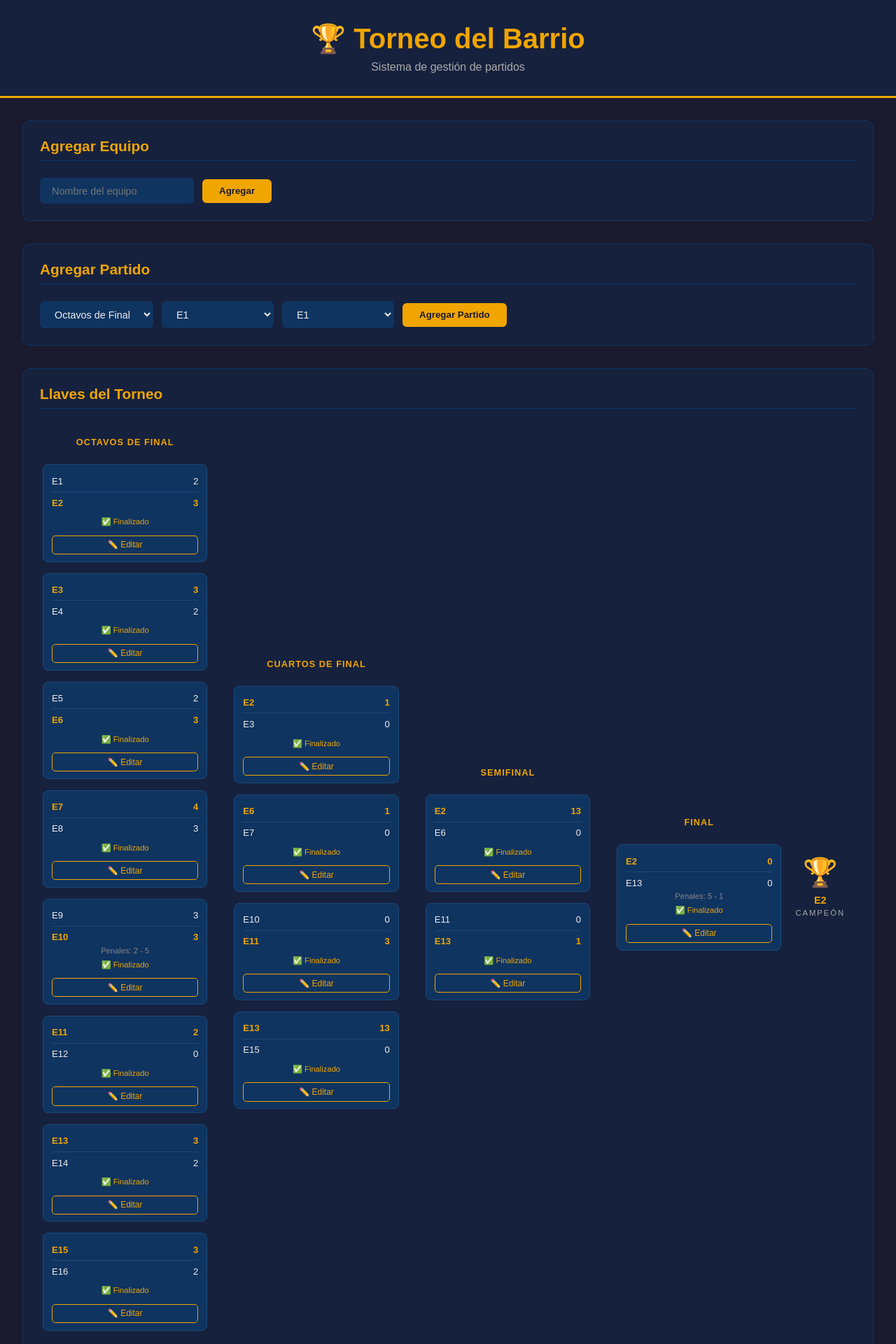
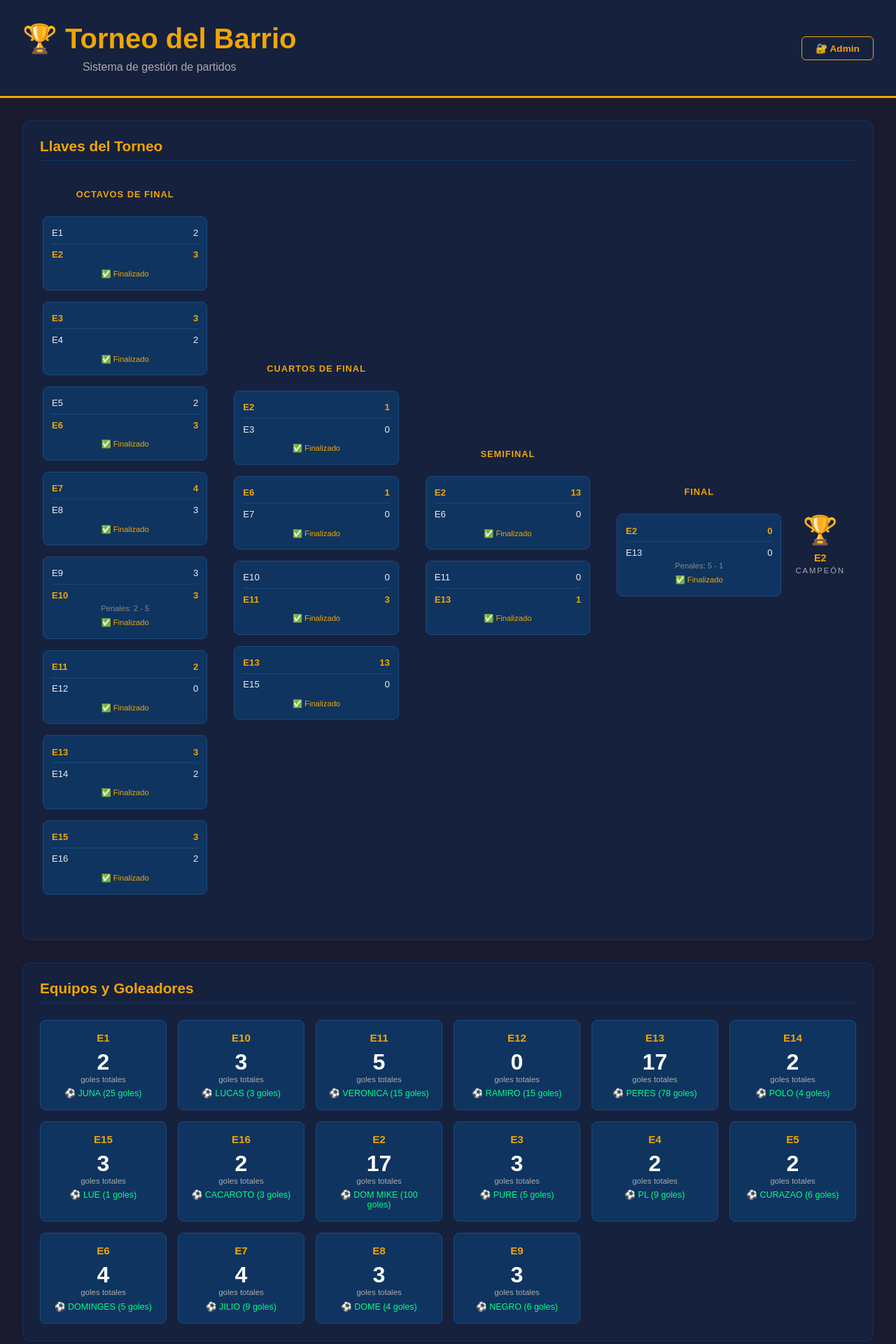
Before and after one commit to andresasaki5-sketch/torneo, a Flask app: page / in a window 1280 px wide. Shown: the top 1920 px of the page at 70% size. Run offline with Flask 3, Linux system fonts and the light colour scheme; data comes from the database, SQL or seed files in the repository.

Commit message:
Agrego sistema de login admin

```diff
--- a/app.py
+++ b/app.py
@@ -1,9 +1,13 @@
-from flask import Flask, render_template, request, jsonify
+from flask import Flask, render_template, request, jsonify, session, redirect
 from flask_cors import CORS
 import sqlite3
+import os
 
 app = Flask(__name__)
 CORS(app)
+app.secret_key = 'torneo_barrio_2026_secreto'
+
+ADMIN_PASSWORD = 'torneo2026'
 
 def conectar():
     return sqlite3.connect('torneo.db')
@@ -35,9 +39,29 @@ def iniciar_db():
 
 iniciar_db()
 
+def es_admin():
+    return session.get('admin') == True
+
 @app.route('/')
 def index():
-    return render_template('index.html')
+    return render_template('index.html', admin=es_admin())
+
+@app.route('/login', methods=['POST'])
+def login():
+    datos = request.json
+    if datos.get('password') == ADMIN_PASSWORD:
+        session['admin'] = True
+        return jsonify({'ok': True})
+    return jsonify({'ok': False, 'mensaje': 'Contraseña incorrecta'})
+
+@app.route('/logout', methods=['POST'])
+def logout():
+    session.pop('admin', None)
+    return jsonify({'ok': True})
+
+@app.route('/api/admin')
+def check_admin():
+    return jsonify({'admin': es_admin()})
 
 @app.route('/api/equipos')
 def get_equipos():
@@ -55,6 +79,8 @@ def get_equipos():
 
 @app.route('/api/equipos', methods=['POST'])
 def crear_equipo():
+    if not es_admin():
+        return jsonify({'error': 'No autorizado'}), 403
     datos = request.json
     con = conectar()
     c = con.cursor()
@@ -65,6 +91,8 @@ def crear_equipo():
 
 @app.route('/api/equipos/<int:id>/goleador', methods=['PUT'])
 def actualizar_goleador(id):
+    if not es_admin():
+        return jsonify({'error': 'No autorizado'}), 403
     datos = request.json
     con = conectar()
     c = con.cursor()
@@ -98,6 +126,8 @@ def get_partidos():
 
 @app.route('/api/partidos', methods=['POST'])
 def crear_partido():
+    if not es_admin():
+        return jsonify({'error': 'No autorizado'}), 403
     datos = request.json
     con = conectar()
     c = con.cursor()
@@ -109,6 +139,8 @@ def crear_partido():
 
 @app.route('/api/partidos/<int:id>', methods=['DELETE'])
 def eliminar_partido(id):
+    if not es_admin():
+        return jsonify({'error': 'No autorizado'}), 403
     con = conectar()
     c = con.cursor()
     c.execute('SELECT equipo1_id, equipo2_id, goles1, goles2, estado FROM partidos WHERE id=?', (id,))
@@ -123,6 +155,8 @@ def eliminar_partido(id):
 
 @app.route('/api/partidos/<int:id>', methods=['PUT'])
 def actualizar_partido(id):
+    if not es_admin():
+        return jsonify({'error': 'No autorizado'}), 403
     datos = request.json
     con = conectar()
     c = con.cursor()
--- a/static/script.js
+++ b/static/script.js
@@ -1,11 +1,69 @@
 let partidoActual = null;
 let equipoActual = null;
 let golesAntesEmpate = { g1: 0, g2: 0 };
+let esAdmin = false;
 
 window.onload = function() {
+    verificarAdmin();
     cargarPartidos();
     cargarEquipos();
 };
+
+// ── ADMIN ──
+function verificarAdmin() {
+    fetch('/api/admin')
+    .then(r => r.json())
+    .then(data => {
+        esAdmin = data.admin;
+        actualizarUI();
+    });
+}
+
+function actualizarUI() {
+    document.getElementById('panel-admin').style.display = esAdmin ? 'block' : 'none';
+    document.getElementById('btn-entrar').style.display = esAdmin ? 'none' : 'block';
+    document.getElementById('btn-salir').style.display = esAdmin ? 'block' : 'none';
+    document.getElementById('label-admin').style.display = esAdmin ? 'inline' : 'none';
+    cargarPartidos();
+    cargarEquipos();
+}
+
+function abrirLogin() {
+    document.getElementById('modal-login').style.display = 'flex';
+    document.getElementById('input-password').value = '';
+    document.getElementById('error-login').style.display = 'none';
+}
+
+function cerrarLogin() {
+    document.getElementById('modal-login').style.display = 'none';
+}
+
+function iniciarSesion() {
+    const password = document.getElementById('input-password').value;
+    fetch('/login', {
+        method: 'POST',
+        headers: { 'Content-Type': 'application/json' },
+        body: JSON.stringify({ password })
+    })
+    .then(r => r.json())
+    .then(data => {
+        if (data.ok) {
+            esAdmin = true;
+            cerrarLogin();
+            actualizarUI();
+        } else {
+            document.getElementById('error-login').style.display = 'block';
+        }
+    });
+}
+
+function cerrarSesion() {
+    fetch('/logout', { method: 'POST' })
+    .then(() => {
+        esAdmin = false;
+        actualizarUI();
+    });
+}
 
 // ── EQUIPOS ──
 function cargarEquipos() {
@@ -14,12 +72,14 @@ function cargarEquipos() {
     .then(equipos => {
         const sel1 = document.getElementById('equipo1-partido');
         const sel2 = document.getElementById('equipo2-partido');
+        if (sel1 && sel2) {
             sel1.innerHTML = '';
             sel2.innerHTML = '';
             equipos.forEach(e => {
                 sel1.innerHTML += `<option value="${e.id}">${e.nombre}</option>`;
                 sel2.innerHTML += `<option value="${e.id}">${e.nombre}</option>`;
             });
+        }
         renderEquipos(equipos);
     });
 }
@@ -31,12 +91,16 @@ function renderEquipos(equipos) {
         const goleador = e.goleador_nombre
             ? `⚽ ${e.goleador_nombre} (${e.goleador_goles} goles)`
             : 'Sin goleador registrado';
+        const clickAdmin = esAdmin
+            ? `onclick="abrirGoleador(${e.id}, '${e.nombre}', '${e.goleador_nombre}', ${e.goleador_goles})"`
+            : '';
         div.innerHTML += `
-            <div class="equipo-card" onclick="abrirGoleador(${e.id}, '${e.nombre}', '${e.goleador_nombre}', ${e.goleador_goles})">
+            <div class="equipo-card ${esAdmin ? 'admin-card' : ''}" ${clickAdmin}>
                 <h3>${e.nombre}</h3>
                 <div class="goles">${e.goles_total}</div>
                 <div class="goles-label">goles totales</div>
                 <div class="goleador-info">${goleador}</div>
+                ${esAdmin ? '<div class="admin-hint">✏️ Clic para editar goleador</div>' : ''}
             </div>
         `;
     });
@@ -90,7 +154,6 @@ function cargarPartidos() {
             }
         });
 
-        // Campeón
         const finalPartidos = porRonda.final;
         const campeonDiv = document.getElementById('campeon');
         const campeonNombre = document.getElementById('campeon-nombre');
@@ -140,22 +203,23 @@ function crearTarjeta(p) {
         penalesTexto = `<div class="penales-info">Penales: ${p.penales1} - ${p.penales2}</div>`;
     }
 
-    const t1 = p.equipo1 || 'Por definir';
-    const t2 = p.equipo2 || 'Por definir';
+    const botonEditar = esAdmin
+        ? `<button class="btn-editar" onclick='abrirResultado(${JSON.stringify(p)})'>✏️ Editar</button>`
+        : '';
 
     div.innerHTML = `
         <div class="equipo ${ganador1 ? 'ganador' : ''}">
-            <span>${t1}</span>
+            <span>${p.equipo1 || 'Por definir'}</span>
             <span>${g1}</span>
         </div>
         <div class="separador"></div>
         <div class="equipo ${ganador2 ? 'ganador' : ''}">
-            <span>${t2}</span>
+            <span>${p.equipo2 || 'Por definir'}</span>
             <span>${g2}</span>
         </div>
         ${penalesTexto}
         <div class="estado-badge estado-${p.estado}">${estadoTexto}</div>
-        <button class="btn-editar" onclick='abrirResultado(${JSON.stringify(p)})'>✏️ Editar</button>
+        ${botonEditar}
     `;
     return div;
 }
@@ -192,7 +256,6 @@ function cerrarModalResultado() {
 function guardarEstado(estado) {
     const g1 = parseInt(document.getElementById('goles-e1').value) || 0;
     const g2 = parseInt(document.getElementById('goles-e2').value) || 0;
-
     if (estado === 'finalizado' && g1 === g2) {
         golesAntesEmpate = { g1, g2 };
         cerrarModalResultado();
@@ -221,7 +284,6 @@ function enviarResultado(estado, g1, g2, p1, p2) {
     });
 }
 
-// ── ELIMINAR PARTIDO ──
 function eliminarPartido() {
     if (!confirm('¿Seguro que deseas eliminar este partido?')) return;
     fetch(`/api/partidos/${partidoActual.id}`, { method: 'DELETE' })
--- a/static/style.css
+++ b/static/style.css
@@ -399,3 +399,43 @@ main { max-width: 1400px; margin: 0 auto; padding: 2rem; }
 }
 
 .btn-eliminar:hover { background: #ff4444; color: #fff; }
+.header-contenido {
+    display: flex;
+    justify-content: space-between;
+    align-items: center;
+    max-width: 1400px;
+    margin: 0 auto;
+}
+
+.btn-login {
+    padding: 0.5rem 1.2rem;
+    background: transparent;
+    color: #f0a500;
+    border: 1px solid #f0a500;
+    border-radius: 6px;
+    cursor: pointer;
+    font-weight: bold;
+    font-size: 0.85rem;
+}
+
+.btn-login:hover { background: #f0a500; color: #1a1a2e; }
+
+.btn-logout {
+    padding: 0.5rem 1.2rem;
+    background: transparent;
+    color: #ff4444;
+    border: 1px solid #ff4444;
+    border-radius: 6px;
+    cursor: pointer;
+    font-size: 0.85rem;
+}
+
+.btn-logout:hover { background: #ff4444; color: #fff; }
+
+.admin-card { cursor: pointer; }
+
+.admin-hint {
+    font-size: 0.72rem;
+    color: #555;
+    margin-top: 0.3rem;
+}
--- a/templates/index.html
+++ b/templates/index.html
@@ -9,11 +9,23 @@
 <body>
 
 <header>
+    <div class="header-contenido">
+        <div>
             <h1>🏆 Torneo del Barrio</h1>
             <p>Sistema de gestión de partidos</p>
+        </div>
+        <div id="zona-admin">
+            <button class="btn-login" onclick="abrirLogin()" id="btn-entrar">🔐 Admin</button>
+            <button class="btn-logout" onclick="cerrarSesion()" id="btn-salir" style="display:none">🚪 Salir</button>
+            <span id="label-admin" style="display:none;color:#00ff88;font-size:0.85rem">✅ Modo Admin</span>
+        </div>
+    </div>
 </header>
 
 <main>
+
+    <!-- PANEL ADMIN -->
+    <div id="panel-admin" style="display:none">
 
         <!-- AGREGAR EQUIPO -->
         <section class="seccion">
@@ -39,6 +51,8 @@
                 <button onclick="crearPartido()">Agregar Partido</button>
             </div>
         </section>
+
+    </div>
 
     <!-- BRACKET -->
     <section class="seccion">
@@ -80,6 +94,20 @@
     </section>
 
 </main>
+
+<!-- MODAL LOGIN -->
+<div id="modal-login" class="modal" style="display:none">
+    <div class="modal-contenido">
+        <button class="cerrar" onclick="cerrarLogin()">✕</button>
+        <h2>🔐 Acceso Admin</h2>
+        <p style="color:#aaa;text-align:center;margin-bottom:1rem">Solo el administrador puede editar</p>
+        <div class="formulario" style="flex-direction:column;align-items:stretch">
+            <input type="password" id="input-password" placeholder="Contraseña">
+            <button onclick="iniciarSesion()">Entrar</button>
+        </div>
+        <p id="error-login" style="color:#ff4444;text-align:center;margin-top:0.5rem;display:none">Contraseña incorrecta</p>
+    </div>
+</div>
 
 <!-- MODAL RESULTADO -->
 <div id="modal-resultado" class="modal" style="display:none">
```
Lines whose indentation alone changed are shown as unchanged.
